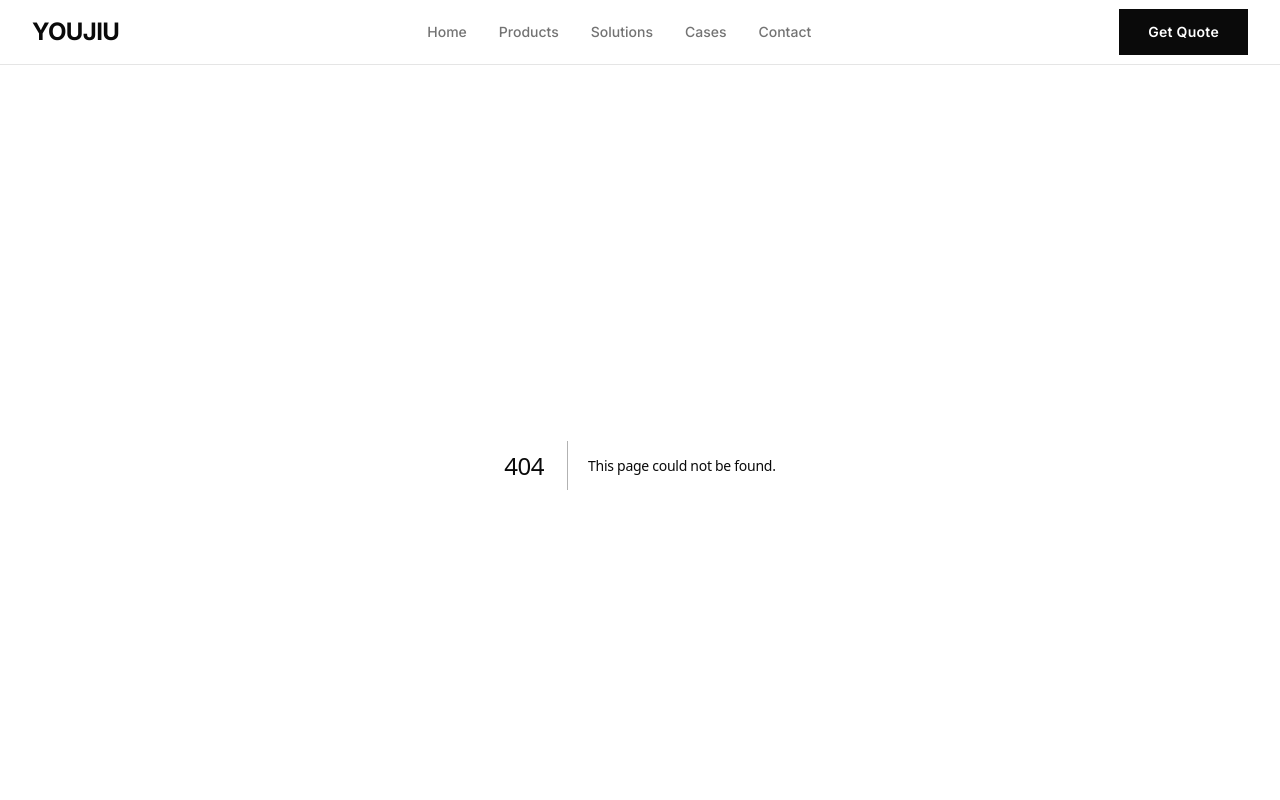
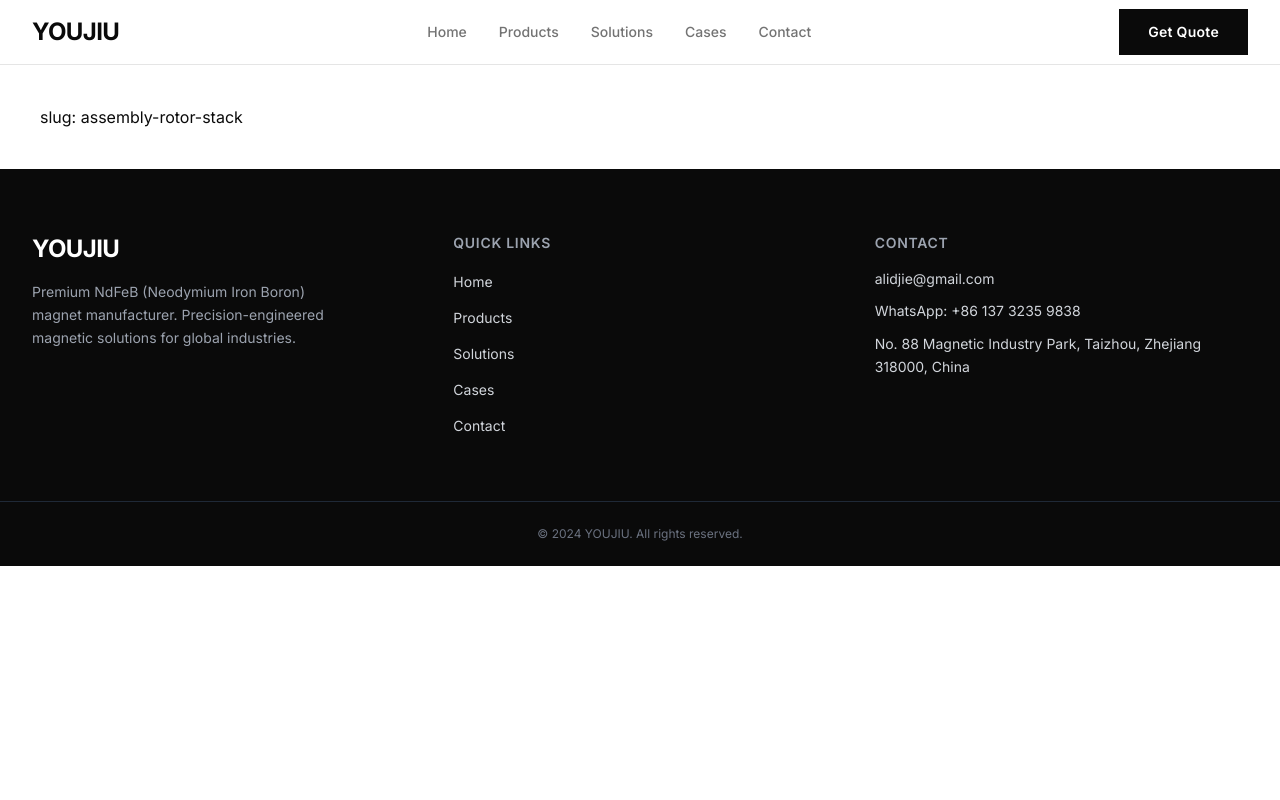
Before and after one commit to alidjie/youjiu-magnet-site, a Next.js app: page /products/assembly-rotor-stack in a window 1280 px wide. Before the commit this address had no page. Shown: the top 800 px of the page. Built offline with nearby package versions, Linux system fonts and the light colour scheme.

Commit message:
Minimal [slug] route with any type

```diff
--- /dev/null
+++ b/app/products/[slug]/page.tsx
@@ -0,0 +1,4 @@
+export default async function Page(props: any) {
+  const params = await props.params
+  return <div style={{padding: 40}}>slug: {params.slug}</div>
+}
```
